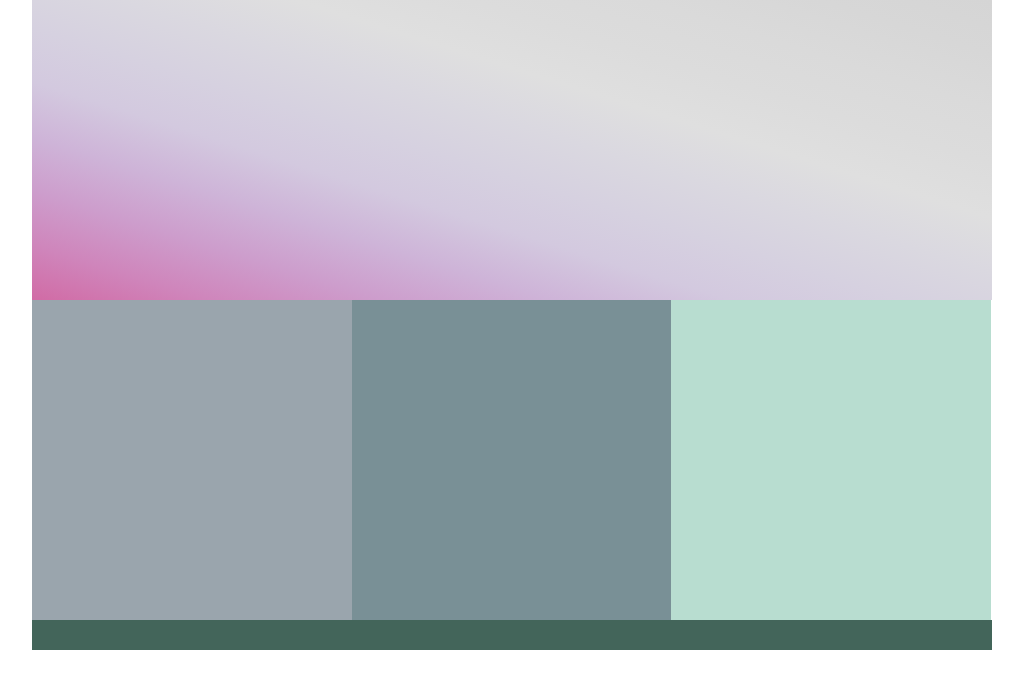
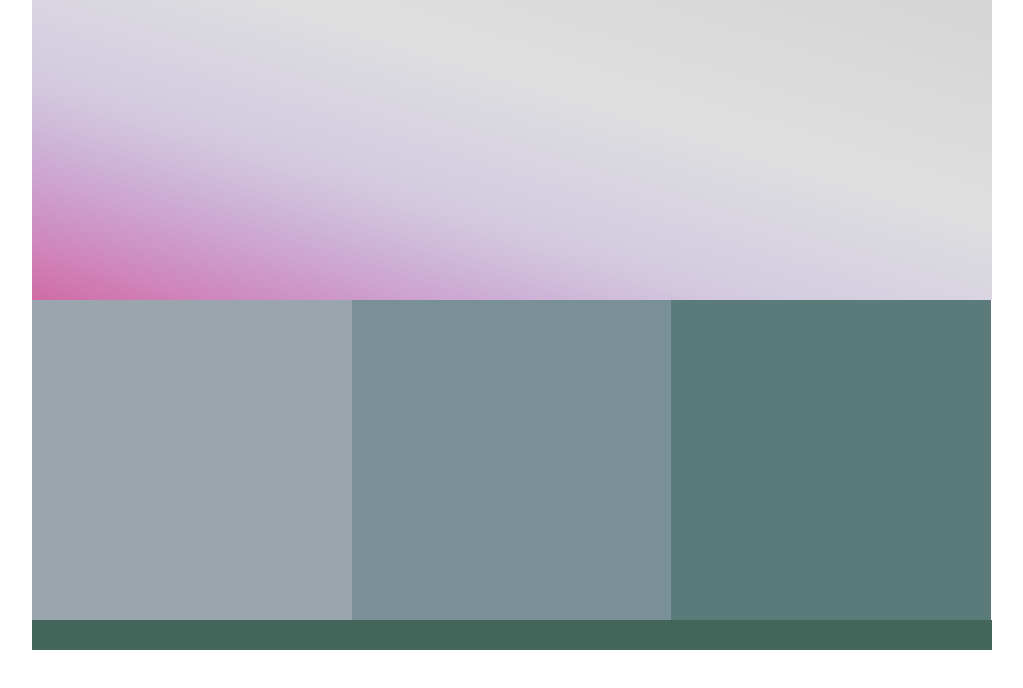
Before and after one commit to torres-ml/colors-starter, a plain HTML site: page index.html in a window 1280 px wide. Shown: the whole page, without its empty margins (128-1151 px from the left). Drawn offline with Linux system fonts and the light colour scheme.

Commit message:
Fix the layout for desktops and tablets

```diff
--- a/css/main.css
+++ b/css/main.css
@@ -1,6 +1,5 @@
 @charset "UTF-8";
 /* CSS Document */
-
 html, body {
   margin: 0px;
 }
@@ -14,20 +13,14 @@ html, body {
   max-width: 960px;
   margin: auto;
 }
-
-
 /*---------- HEADER ----------gradient for#D16BA5 #E3E3E3 #D5D5D5*/
-
 header {
   height: 300px;
   width: 100%;
   /* background: #e3e3e3; */
   background-image: linear-gradient(to right top, #d16ba5, #cf85bb, #cd9dcc, #ceb4d8, #d3c9df, #d6d1e0, #dad8e0, #dfdfdf, #dcdcdc, #dadada, #d7d7d7, #d5d5d5);
 }
-
-
 /*---------- CONTENT AREA ----------*/
-
 .col-3 {
   width: 100%;
   height: 320px;
@@ -45,27 +38,17 @@ header {
 #column-3 {
   background: #D16BA5;
 }
-
-
 /*---------- FOOTER ----------*/
-
 footer {
   width: 100%;
   height: 30px;
   background: #e3e3e3;
 }
-
-
 /*---------- TABLET ----------*/
 /* Change the background colors below - Matching Palette*/
-
 @media (min-width: 768px) {
   header {
     background-color: #D5D5D5;
-  }
-
-  .col-3 {
-    width: 33.3%;
   }
 
   #column-1 {
@@ -78,24 +61,21 @@ footer {
 
   #column-3 {
     background-color: #B8DDD0;
-    /* width: 100% */
+    width: 100%;
+  }
+
+  .col-3 {
+    width: 50%;
   }
 
   footer {
     background-color: #82A69A;
   }
-
 }
-
-
 /*---------- Desktops ---------- Matching Gradient*/
 @media (min-width: 1200px) {
   header {
     background-color: #B9BCC1;
-  }
-
-  .col-3 {
-    width: 33.3%;
   }
 
   #column-1 {
@@ -107,12 +87,15 @@ footer {
   }
 
   #column-3 {
-    background-color: #5A7B7A
+    background-color: #5A7B7A;
+    width: 33.3%;
+  }
+
+  .col-3 {
     width: 33.3%;
   }
 
   footer {
     background-color: #43655A;
   }
-
 }
```
